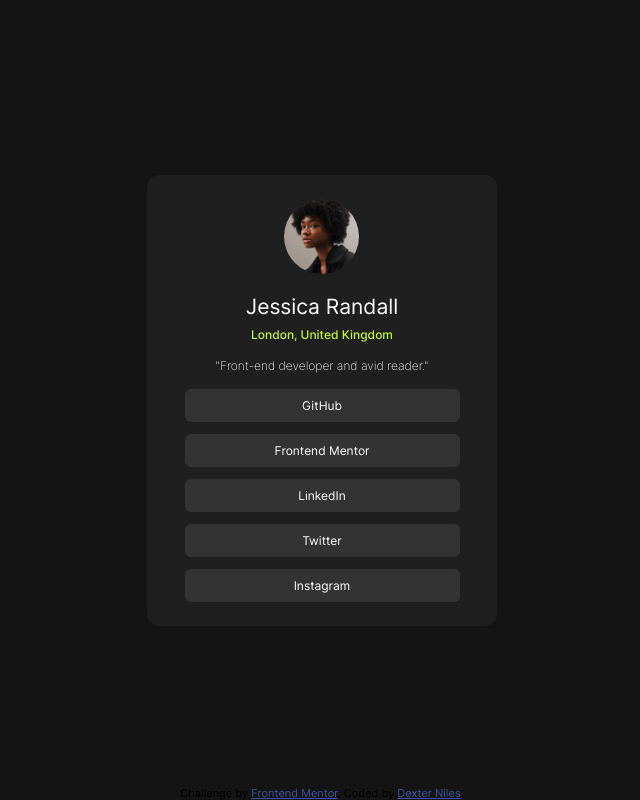
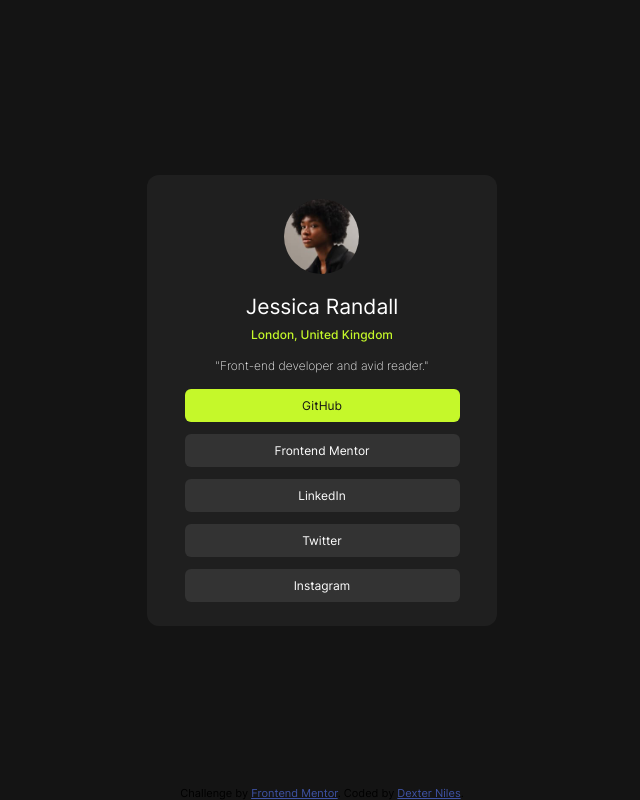
Before and after one commit to dexterniles/social-links-profile-main, a plain HTML site: page index.html in a window 1280 px wide. In both pictures the pointer is over the button "GitHub". Shown: the whole page, without its empty margins (318-958 px from the left). Drawn offline with Linux system fonts and the light colour scheme.

Commit message:
added hover effect

```diff
--- a/styles.css
+++ b/styles.css
@@ -82,7 +82,11 @@
     background-color: hsl(0, 0%, 20%);
     color: white;
     font-size: 12px;
+}
 
+button:hover {
+    background-color: hsl(75, 94%, 57%);
+    color: hsl(0, 0%, 8%);
 }
 
 .attribution {
```
